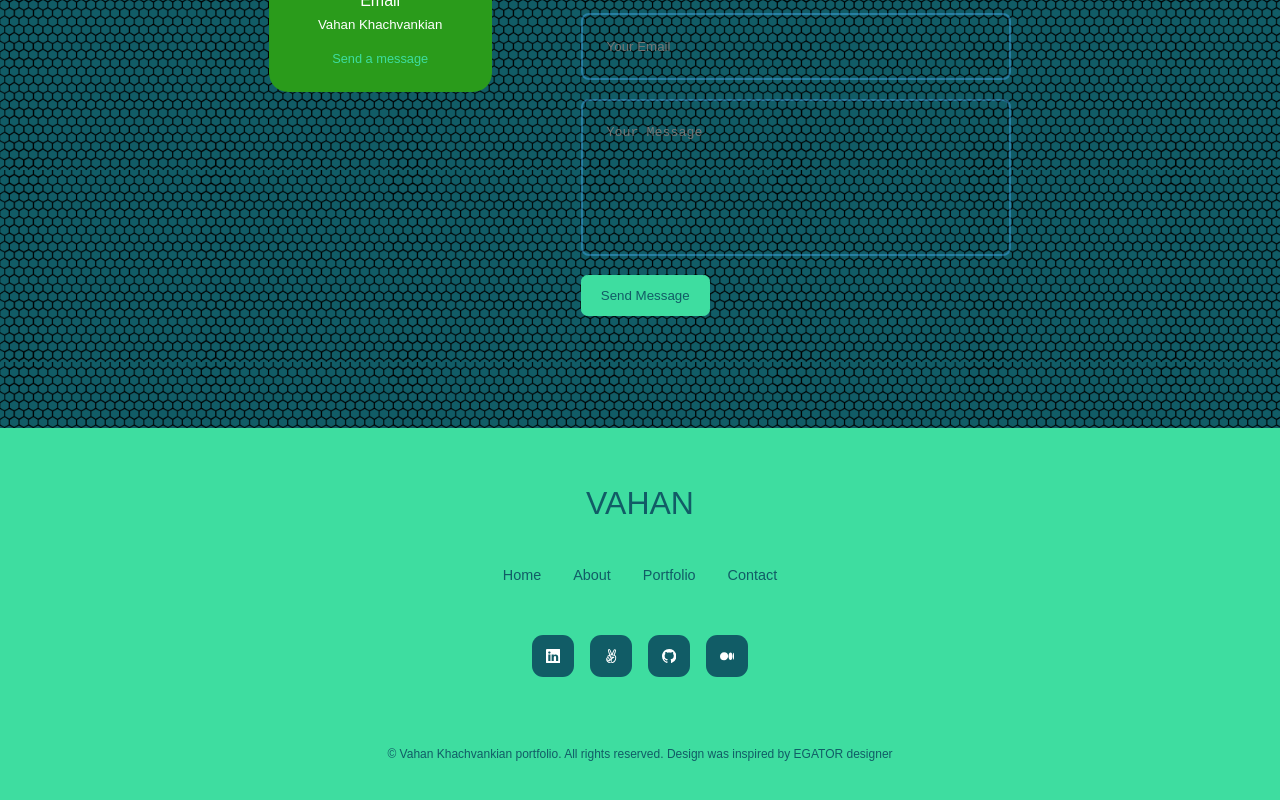
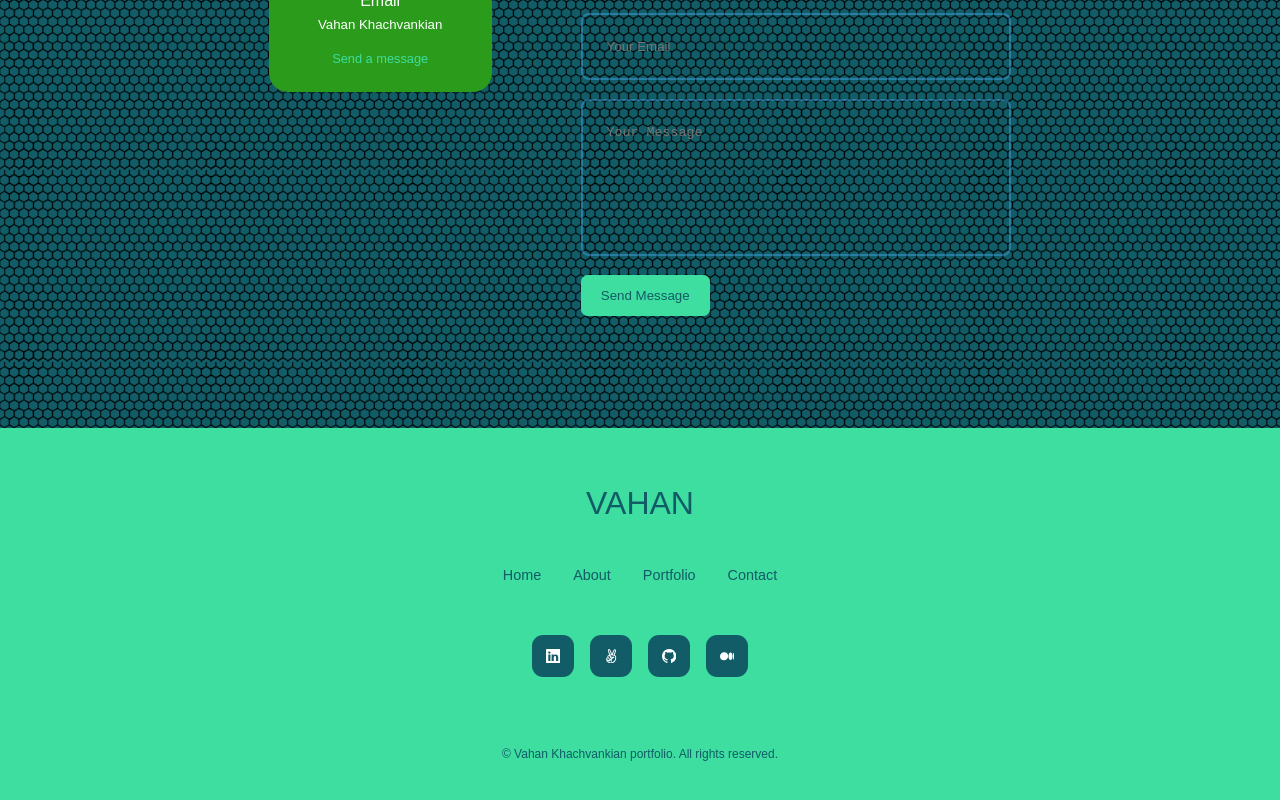
Before and after one commit to Gegardus/dev-portfolio, a React (Create React App) app: page / in a window 1280 px wide. Shown: the part 3094-3894 px from the top of the page. Built offline with nearby package versions, Linux system fonts and the light colour scheme; the HTML template or start-up script is replaced by a standard one; a web font is replaced by a local one.

Commit message:
Final touchs

```diff
--- a/src/components/footer/Footer.js
+++ b/src/components/footer/Footer.js
@@ -43,7 +43,6 @@ const Footer = () => (
 
     <div className="footer__copyright">
       <small>&copy; Vahan Khachvankian portfolio. All rights reserved. </small>
-      <small>Design was inspired by EGATOR designer</small>
     </div>
   </footer>
 );
```
